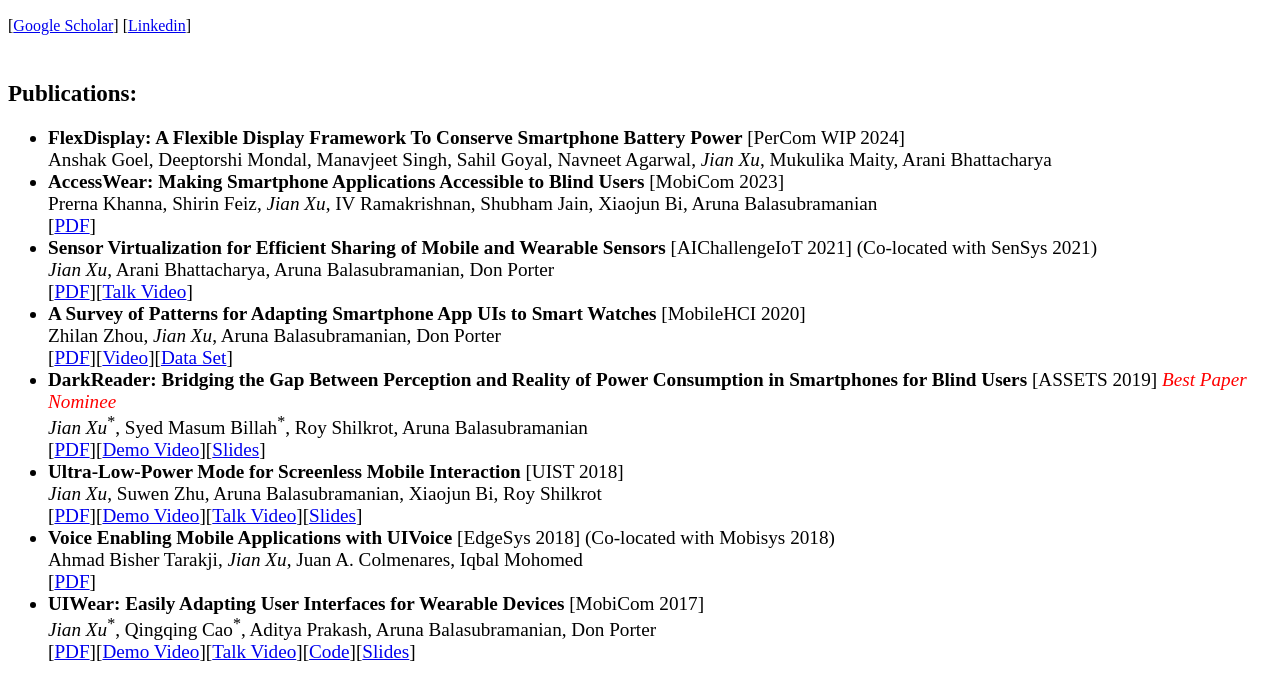
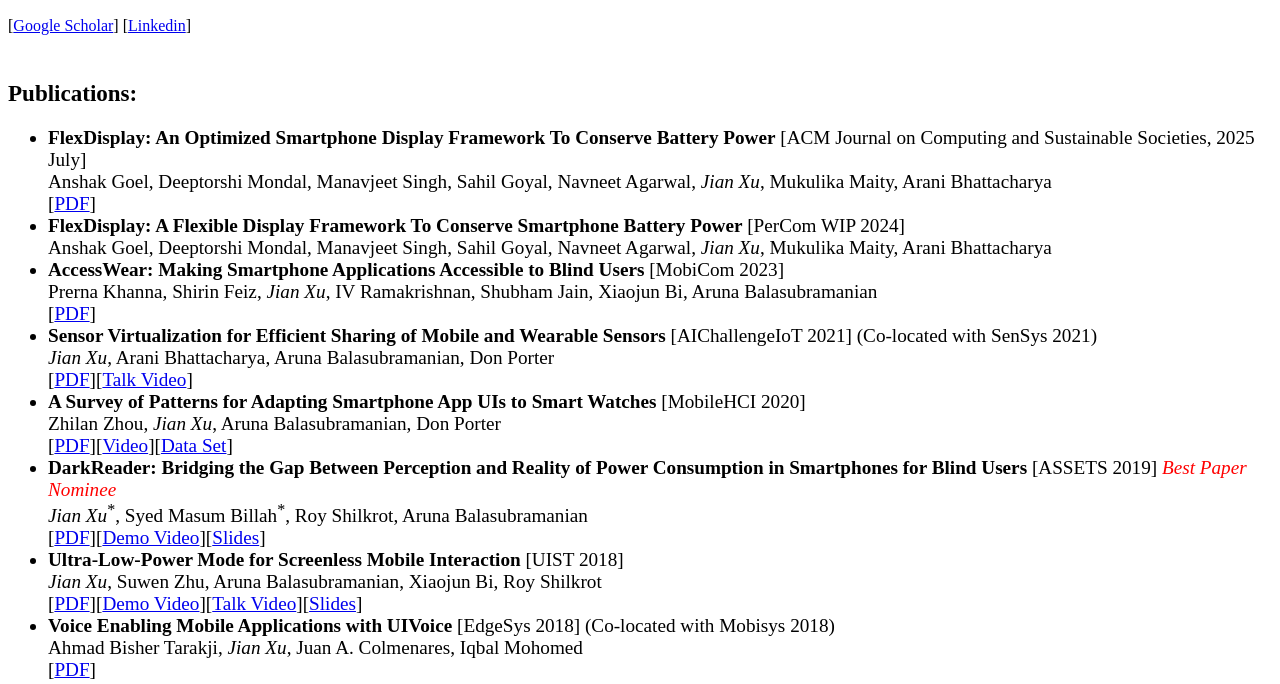
Before and after one commit to jianxux/jianxux.github.io, a plain HTML site: page index.html in a window 1280 px wide. Shown: the part 327-1011 px from the top of the page. Drawn offline with Linux system fonts and the light colour scheme.

Commit message:
Update flexDisplay journal paper

```diff
--- a/index.html
+++ b/index.html
@@ -80,6 +80,10 @@ Prof.Aruna Balasubramanian</a> in <a href="https://netsys.cs.stonybrook.edu/" ta
 <span style="font-weight: bold;">Publications:</span><br>
 </big>
 <ul>
+   <li><span style="font-weight: bold;">FlexDisplay: An Optimized Smartphone Display Framework To Conserve Battery Power</span> [ACM Journal on Computing and Sustainable Societies, 2025 July]<br>
+       Anshak Goel, Deeptorshi Mondal, Manavjeet Singh, Sahil Goyal, Navneet Agarwal, <i>Jian Xu</i>, Mukulika Maity, Arani Bhattacharya<br>
+    [<a href="https://faculty.iiitd.ac.in/~arani/assets/pdf/jcss25.pdf">PDF</a>]
+  </li>
   <li><span style="font-weight: bold;">FlexDisplay: A Flexible Display Framework To Conserve Smartphone Battery Power</span> [PerCom WIP 2024]<br>
        Anshak Goel, Deeptorshi Mondal, Manavjeet Singh, Sahil Goyal, Navneet Agarwal, <i>Jian Xu</i>, Mukulika Maity, Arani Bhattacharya<br>
   </li>
```
